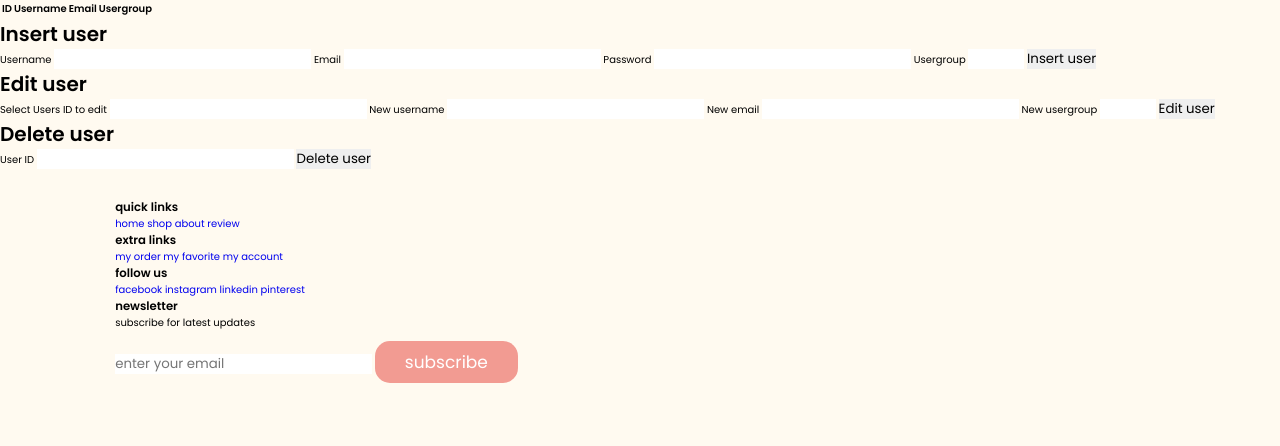
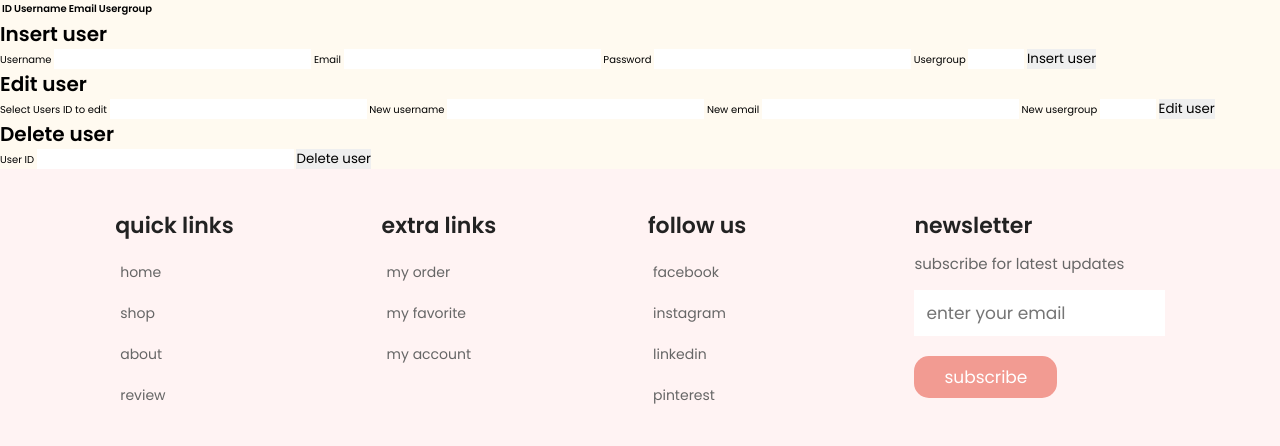
Before and after one commit to Daafiina/Project, a PHP site: page /dashboard.php in a window 1280 px wide. Shown: the part 578-1024 px from the top of the page. Before the commit the page ends 961 px from the top, so only its background shows below. Run offline with PHP 8.4, Linux system fonts and the light colour scheme; the visitor is signed in with stand-in values (Sample User, id 1); data that the repository does not hold is empty.

Commit message:
commit from art

```diff
--- a/css/style.css
+++ b/css/style.css
@@ -582,3 +582,134 @@ section {
   .gallery .box-container .box:hover img {
             transform: scale(1.2);
   }
+  /*REVIEW HTML STARTS HERE*/
+
+
+  .info-container {
+    display: grid;
+    -ms-grid-columns: (minmax(27rem, 1fr))[auto-fit];
+    grid-template-columns: repeat(auto-fit, minmax(27rem, 1fr));
+    gap: 15px;
+  }
+
+  .info-container .info {
+
+    display: flex;
+    align-items: center;
+    gap: 15px;
+    padding: 20px 0;
+  }
+
+  .info-container .info img {
+    height: 70px;
+  }
+
+  .info-container .info .content h3 {
+    font-size: 20px;
+    color: #df7a6f;
+    padding-bottom: 50px;
+  }
+
+  .info-container .info .content span {
+    font-size: 15px;
+    color: #666;
+  }
+
+  .review {
+    display: grid;
+    -ms-grid-columns: (minmax(30rem, 1fr))[auto-fit];
+    grid-template-columns: repeat(auto-fit, minmax(30rem, 1fr));
+    gap: 15px;
+  }
+
+  .review .box {
+    padding: 20px;
+    border: 1px  solid rgba(0, 0, 0, 0.1);
+  }
+
+  .review .box .user {
+    display: flex;
+            align-items: center;
+    gap: 15px;
+    margin-bottom: 15px;
+  }
+
+  .review .box .user img {
+    height: 70px;
+    width: 70px;
+    border-radius: 50%;
+  }
+
+  .review .box .user h3 {
+    font-size: 22px;
+    color: #df7a6f;
+  }
+
+  .review .box .user span {
+    font-size: 14px;
+    color: #fff;
+  }
+
+  .review .box p {
+    font-size: 16px;
+    color: #666;
+    line-height: 2;
+  }
+
+  /*FOOTER STARTS HERE*/
+
+.footer {
+    background: rgb(255, 243, 243);
+  }
+
+  .footer .box-container {
+    display: grid;
+        grid-template-columns: repeat(auto-fit, minmax(250px, 1fr));
+    gap: 16px;
+  }
+
+  .footer .box-container .box h3 {
+    font-size: 22px;
+    color: #222;
+    padding: 10px 0;
+  }
+
+  .footer .box-container .box p {
+    font-size: 15px;
+    color: #666;
+    padding-bottom: 5px;
+  }
+
+  .footer .box-container .box a {
+    font-size: 14px;
+    color: #666;
+    padding: 10px 0;
+    display: block;
+  }
+
+  .footer .box-container .box a:hover {
+    color: #f29b92;
+  }
+
+  .footer .box-container .box a:hover i {
+    padding-right: 20px;
+  }
+
+  .footer .box-container .box a i {
+    padding-right: 5px;
+    color: #f29b92;
+  }
+
+  .footer .box-container .box form input[type="email"] {
+    width: 100%;
+    padding: 10px 12px;
+    font-size: 17px;
+    color: #222;
+    margin: 10px 0;
+    text-transform: none;
+  }
+
+  .footer .box-container .box .payment {
+    width: 100%;
+    margin-top: 20px;
+  }
```
